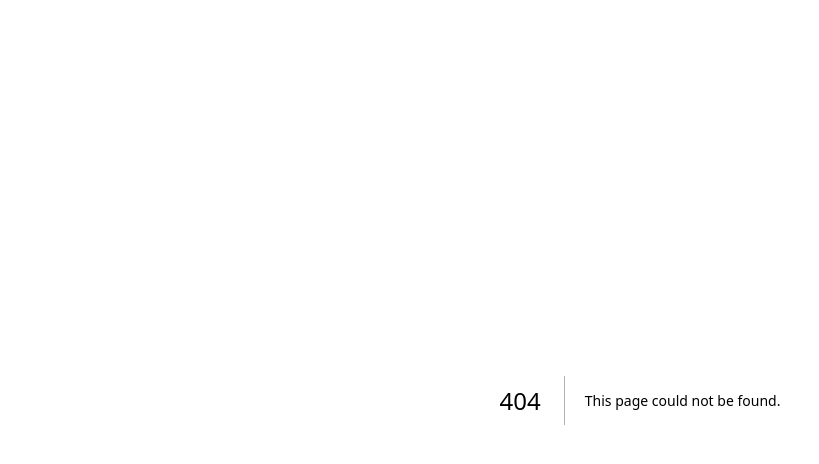
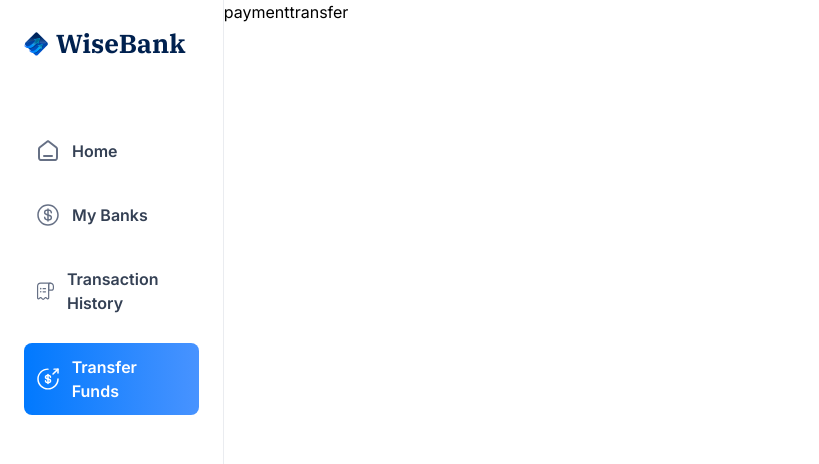
Before and after one commit to jlinaresmedalla/banking-app, a Next.js app: page /payment-transfer in a window 1280 px wide. Before the commit this address had no page. Shown: the top 464 px of the page, without its empty margins (0-819 px from the left). Built offline with nearby package versions, Linux system fonts and the light colour scheme.

Commit message:
feature: Add pages from routes - jlinares

```diff
--- /dev/null
+++ b/src/app/(root)/my-banks/page.tsx
@@ -0,0 +1,5 @@
+const MyBanks = () => {
+  return <div>My banks</div>;
+};
+
+export default MyBanks;
--- /dev/null
+++ b/src/app/(root)/payment-transfer/page.tsx
@@ -0,0 +1,5 @@
+const PaymentTransfer = () => {
+  return <div>paymenttransfer</div>;
+};
+
+export default PaymentTransfer;
--- /dev/null
+++ b/src/app/(root)/transaction-history/page.tsx
@@ -0,0 +1,5 @@
+const TransactionHistory = () => {
+  return <div>transactio history</div>;
+};
+
+export default TransactionHistory;
```
